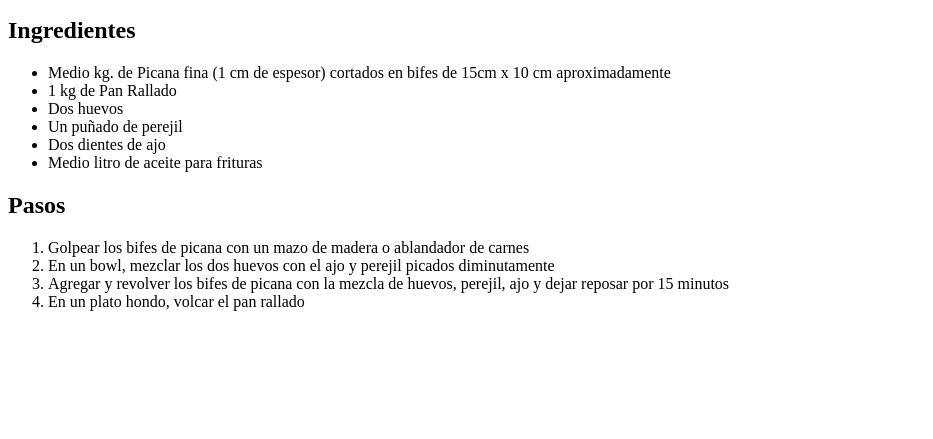
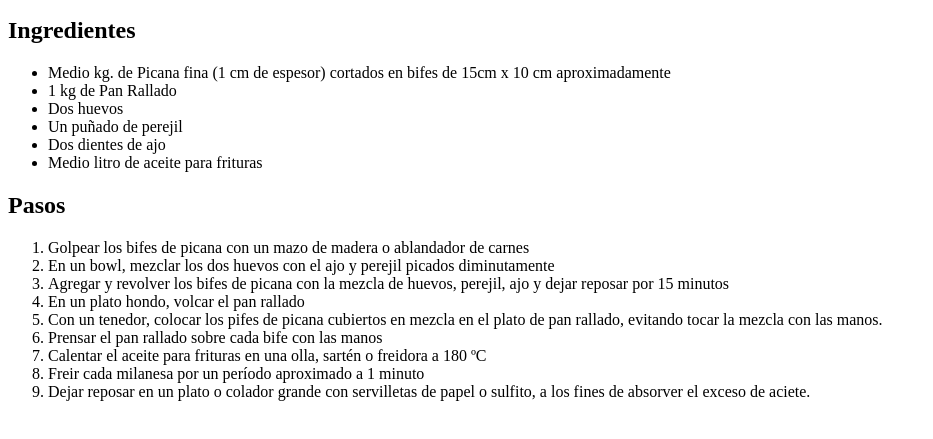
Before and after one commit to LehPolPe/odin-recipes, a plain HTML site: page recipes/milanesas.html in a window 1280 px wide. Shown: the part 101-540 px from the top of the page, without its empty margins (0-933 px from the left). Drawn offline with Linux system fonts and the light colour scheme.

Commit message:
toques finales al archivo milanesas.html

```diff
--- a/recipes/milanesas.html
+++ b/recipes/milanesas.html
@@ -28,6 +28,11 @@
             <li>En un bowl, mezclar los dos huevos con el ajo y perejil picados diminutamente</li>
             <li>Agregar y revolver los bifes de picana con la mezcla de huevos, perejil, ajo y dejar reposar por 15 minutos</li>
             <li>En un plato hondo, volcar el pan rallado </li>
+            <li>Con un tenedor, colocar los pifes de picana cubiertos en mezcla en el plato de pan rallado, evitando tocar la mezcla con las manos.</li>
+            <li>Prensar el pan rallado sobre cada bife con las manos</li>
+            <li>Calentar el aceite para frituras en una olla, sartén o freidora a 180 ºC</li>
+            <li>Freir cada milanesa por un período aproximado a 1 minuto</li>
+            <li>Dejar reposar en un plato o colador grande con servilletas de papel o sulfito, a los fines de absorver el exceso de aciete.</li>
         </ol>
 
     </body>
```
